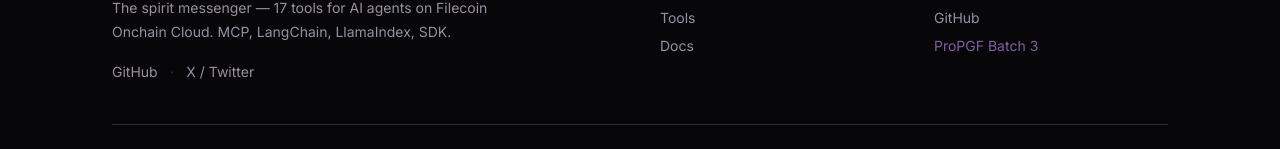
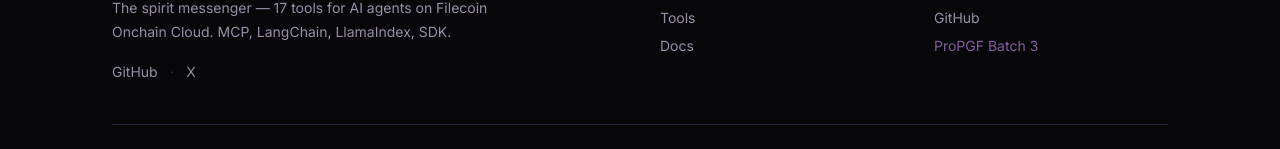
Before and after one commit to Klorenn/LavanderSDK, a React (Vite) app in the folder apps/landing/: page / in a window 1280 px wide. Shown: the part 6054-6203 px from the top of the page. Built offline with nearby package versions, Linux system fonts and the light colour scheme; a web font is replaced by a local one.

Commit message:
fix: 'X / Twitter' → 'X' everywhere

```diff
--- a/apps/landing/src/App.tsx
+++ b/apps/landing/src/App.tsx
@@ -1266,7 +1266,7 @@
             <div className="mt-4 flex items-center gap-3">
               <a href="https://github.com/Klorenn/LavanderSDK" target="_blank" rel="noopener" className="text-muted-foreground hover:text-foreground transition text-sm">GitHub</a>
               <span className="text-border">·</span>
-              <a href="https://x.com/kl0ren" target="_blank" rel="noopener" className="text-muted-foreground hover:text-foreground transition text-sm">X / Twitter</a>
+              <a href="https://x.com/kl0ren" target="_blank" rel="noopener" className="text-muted-foreground hover:text-foreground transition text-sm">X</a>
             </div>
           </div>
           <div>
```
Also changed, not shown: 1 other file (tests, documents, lock files or other folders).
